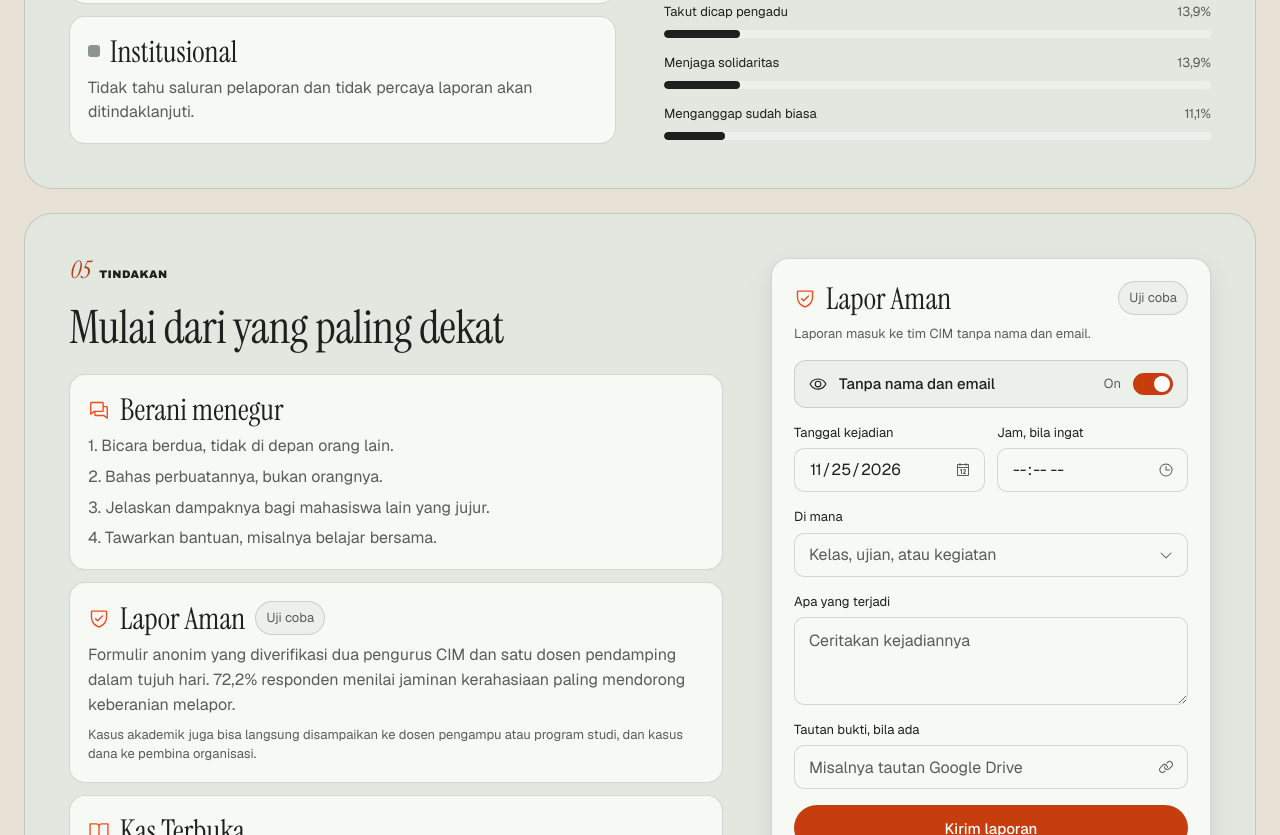
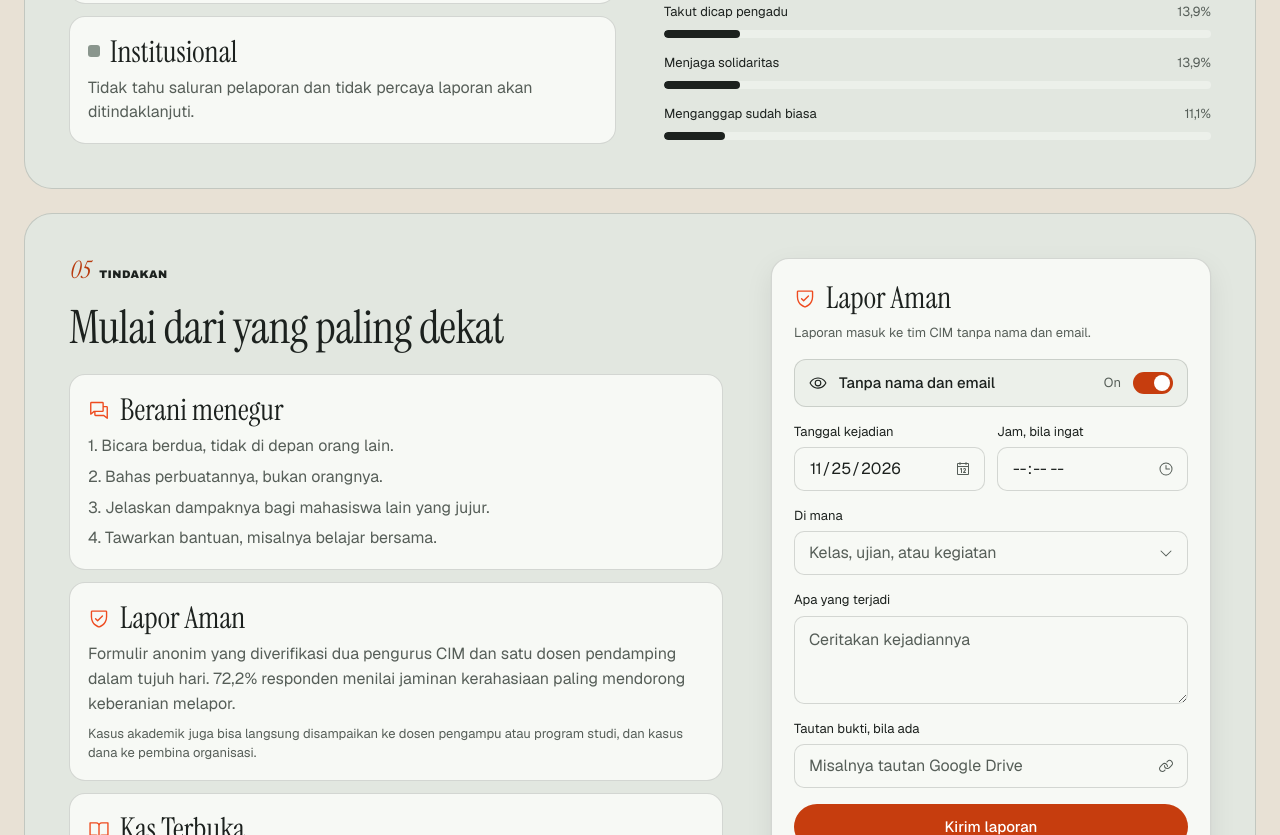
Before and after one commit to kleinklain/civic-integrity-web, a plain HTML site: page index.html in a window 1280 px wide. Shown: the part 3504-4339 px from the top of the page. Drawn offline with nearby package versions, Linux system fonts and the light colour scheme; a web font is replaced by a local one.

Commit message:
Hapus label uji coba di Lapor Aman
Co-Authored-By: Claude Opus 5.5 <noreply@anthropic.com>
Claude-Session: https://claude.ai/code/session_01KTaZN54dctge3JYSjYfLYy

```diff
--- a/index.html
+++ b/index.html
@@ -621,7 +621,7 @@ button, input, select, textarea { font: inherit; color: inherit; }
           </ol>
         </article>
         <article class="box act">
-          <div class="ah"><svg class="ico" viewBox="0 0 256 256" aria-hidden="true"><path d="M208,40H48A16,16,0,0,0,32,56v56c0,52.72,25.52,84.67,46.93,102.19,23.06,18.86,46,25.26,47,25.53a8,8,0,0,0,4.2,0c1-.27,23.91-6.67,47-25.53C198.48,196.67,224,164.72,224,112V56A16,16,0,0,0,208,40Zm0,72c0,37.07-13.66,67.16-40.6,89.42A129.3,129.3,0,0,1,128,223.62a128.25,128.25,0,0,1-38.92-21.81C61.82,179.51,48,149.3,48,112l0-56,160,0ZM82.34,141.66a8,8,0,0,1,11.32-11.32L112,148.69l50.34-50.35a8,8,0,0,1,11.32,11.32l-56,56a8,8,0,0,1-11.32,0Z"/></svg><h3 class="title">Lapor Aman</h3><span class="chip">Uji coba</span></div>
+          <div class="ah"><svg class="ico" viewBox="0 0 256 256" aria-hidden="true"><path d="M208,40H48A16,16,0,0,0,32,56v56c0,52.72,25.52,84.67,46.93,102.19,23.06,18.86,46,25.26,47,25.53a8,8,0,0,0,4.2,0c1-.27,23.91-6.67,47-25.53C198.48,196.67,224,164.72,224,112V56A16,16,0,0,0,208,40Zm0,72c0,37.07-13.66,67.16-40.6,89.42A129.3,129.3,0,0,1,128,223.62a128.25,128.25,0,0,1-38.92-21.81C61.82,179.51,48,149.3,48,112l0-56,160,0ZM82.34,141.66a8,8,0,0,1,11.32-11.32L112,148.69l50.34-50.35a8,8,0,0,1,11.32,11.32l-56,56a8,8,0,0,1-11.32,0Z"/></svg><h3 class="title">Lapor Aman</h3></div>
           <p class="muted">Formulir anonim yang diverifikasi dua pengurus CIM dan satu dosen pendamping dalam tujuh hari. 72,2% responden menilai jaminan kerahasiaan paling mendorong keberanian melapor.</p>
           <p class="small muted">Kasus akademik juga bisa langsung disampaikan ke dosen pengampu atau program studi, dan kasus dana ke pembina organisasi.</p>
         </article>
@@ -633,7 +633,7 @@ button, input, select, textarea { font: inherit; color: inherit; }
     </div>
 
     <form class="box app" id="lapor" novalidate aria-label="Formulir Lapor Aman">
-      <div class="apphead"><svg class="ico" viewBox="0 0 256 256" aria-hidden="true"><path d="M208,40H48A16,16,0,0,0,32,56v56c0,52.72,25.52,84.67,46.93,102.19,23.06,18.86,46,25.26,47,25.53a8,8,0,0,0,4.2,0c1-.27,23.91-6.67,47-25.53C198.48,196.67,224,164.72,224,112V56A16,16,0,0,0,208,40Zm0,72c0,37.07-13.66,67.16-40.6,89.42A129.3,129.3,0,0,1,128,223.62a128.25,128.25,0,0,1-38.92-21.81C61.82,179.51,48,149.3,48,112l0-56,160,0ZM82.34,141.66a8,8,0,0,1,11.32-11.32L112,148.69l50.34-50.35a8,8,0,0,1,11.32,11.32l-56,56a8,8,0,0,1-11.32,0Z"/></svg><span class="title">Lapor Aman</span><span class="chip">Uji coba</span></div>
+      <div class="apphead"><svg class="ico" viewBox="0 0 256 256" aria-hidden="true"><path d="M208,40H48A16,16,0,0,0,32,56v56c0,52.72,25.52,84.67,46.93,102.19,23.06,18.86,46,25.26,47,25.53a8,8,0,0,0,4.2,0c1-.27,23.91-6.67,47-25.53C198.48,196.67,224,164.72,224,112V56A16,16,0,0,0,208,40Zm0,72c0,37.07-13.66,67.16-40.6,89.42A129.3,129.3,0,0,1,128,223.62a128.25,128.25,0,0,1-38.92-21.81C61.82,179.51,48,149.3,48,112l0-56,160,0ZM82.34,141.66a8,8,0,0,1,11.32-11.32L112,148.69l50.34-50.35a8,8,0,0,1,11.32,11.32l-56,56a8,8,0,0,1-11.32,0Z"/></svg><span class="title">Lapor Aman</span></div>
       <p class="small muted" style="margin-top:-6px">Laporan masuk ke tim CIM tanpa nama dan email.</p>
       <div class="toggle" role="img" aria-label="Laporan tanpa nama dan email: aktif"><svg class="ico" viewBox="0 0 256 256" aria-hidden="true"><path d="M247.31,124.76c-.35-.79-8.82-19.58-27.65-38.41C194.57,61.26,162.88,48,128,48S61.43,61.26,36.34,86.35C17.51,105.18,9,124,8.69,124.76a8,8,0,0,0,0,6.5c.35.79,8.82,19.57,27.65,38.4C61.43,194.74,93.12,208,128,208s66.57-13.26,91.66-38.34c18.83-18.83,27.3-37.61,27.65-38.4A8,8,0,0,0,247.31,124.76ZM128,192c-30.78,0-57.67-11.19-79.93-33.25A133.47,133.47,0,0,1,25,128,133.33,133.33,0,0,1,48.07,97.25C70.33,75.19,97.22,64,128,64s57.67,11.19,79.93,33.25A133.46,133.46,0,0,1,231.05,128C223.84,141.46,192.43,192,128,192Zm0-112a48,48,0,1,0,48,48A48.05,48.05,0,0,0,128,80Zm0,80a32,32,0,1,1,32-32A32,32,0,0,1,128,160Z"/></svg><span class="navt">Tanpa nama dan email</span><span class="small muted">On</span><span class="switch"></span></div>
       <div class="fields lapor-fields">
```
